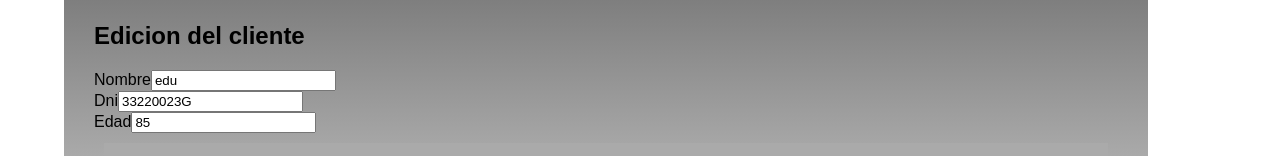
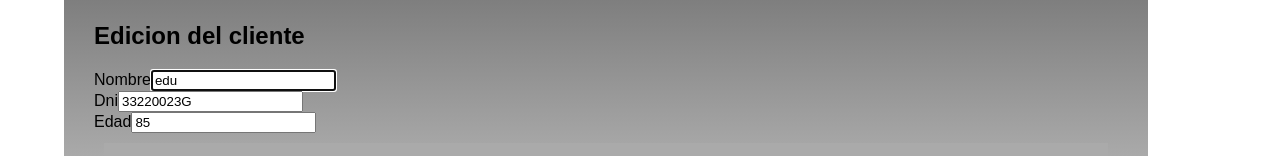
Before and after one commit to ChristianSalto/customers-react-app, a React (Create React App) app: page /customers/33220023G/edit in a window 1280 px wide. Shown: the part 152-308 px from the top of the page. Built offline with nearby package versions, Linux system fonts and the light colour scheme; data requests are answered from the project's data file.

Commit message:
withFocus

```diff
--- a/src/components/CustomerEdit.js
+++ b/src/components/CustomerEdit.js
@@ -4,6 +4,7 @@ import { reduxForm, Field } from "redux-form";
 import { setPropsAsInitial } from "../helpers/setPropsAsInitial";
 import CustomersActions from "../components/CustomersActions";
 import { Prompt } from "react-router-dom";
+import { Component } from "react";
 
 // const isRequired = value => (
 //   !value && "Este campo es requerido"
@@ -28,13 +29,6 @@ const validate = (values) => {
 	return error;
 };
 
-const MyField = ({ input, meta, type, label, name }) => (
-  <div>
-    <label htmlFor={name}>{label}</label>
-    <input {...input} type={!type ? "text" : type} />
-    {meta.touched && meta.error && <span>{meta.error}</span>}
-  </div>
-);
 
 // Son validaciones que podemos aplicar al componente Field de redux-form
 
@@ -45,24 +39,38 @@ const onlyGrow = (value, previousValue, values) =>
 	value && (!previousValue ? value : (value > previousValue ? value : previousValue));
 
 /******************************* */
+class CustomerEdit extends Component {
 
-const CustomerEdit = ({
-  name,
-  dni,
-  age,
-  handleSubmit,
-  submitting,
-  onBack,
-  pristine,
-  submitSucceeded,
-}) => {
+	componentDidMount() {
+		if (this.txt) {
+			this.txt.focus();
+		}
+	}
+
+	renderField = ({ input, meta, type, label, name, withFocus }) => {
+		// console.log(withFocus)
+		const controls = { ...input, value: input["value"] || "" }
+		return (
+			<div>
+				<label htmlFor={name}>{label}</label>
+				<input {...controls}
+					type={!type ? "text" : type}
+					ref={withFocus && (txt => this.txt = txt)} />
+				{meta.touched && meta.error && <span>{meta.error}</span>}
+			</div>
+		)
+	};
+
+	render() {
+		const { handleSubmit, submitting, onBack, pristine, submitSucceeded } = this.props
 		return (
 			<div>
 				<h2>Edicion del cliente</h2>
 				<form onSubmit={handleSubmit}>
 					<Field
+						withFocus
 						name="name"
-          component={MyField}
+						component={this.renderField}
 						// validate={isRequired}
 						label="Nombre"
 						parse={toUpper}
@@ -71,14 +79,14 @@ const CustomerEdit = ({
 
 					<Field
 						name="dni"
-          component={MyField}
+						component={this.renderField}
 						// validate={isNumber}
 						label="Dni"
 					></Field>
 
 					<Field
 						name="age"
-          component={MyField}
+						component={this.renderField}
 						type="number"
 						validate={isNumber}
 						label="Edad"
@@ -100,8 +108,14 @@ const CustomerEdit = ({
 					></Prompt>
 				</form>
 			</div>
-  );
-};
+
+		)
+	}
+}
+
+
+
+
 
 CustomerEdit.propTypes = {
 	name: PropTypes.string,
```
Lines whose indentation alone changed are shown as unchanged.
